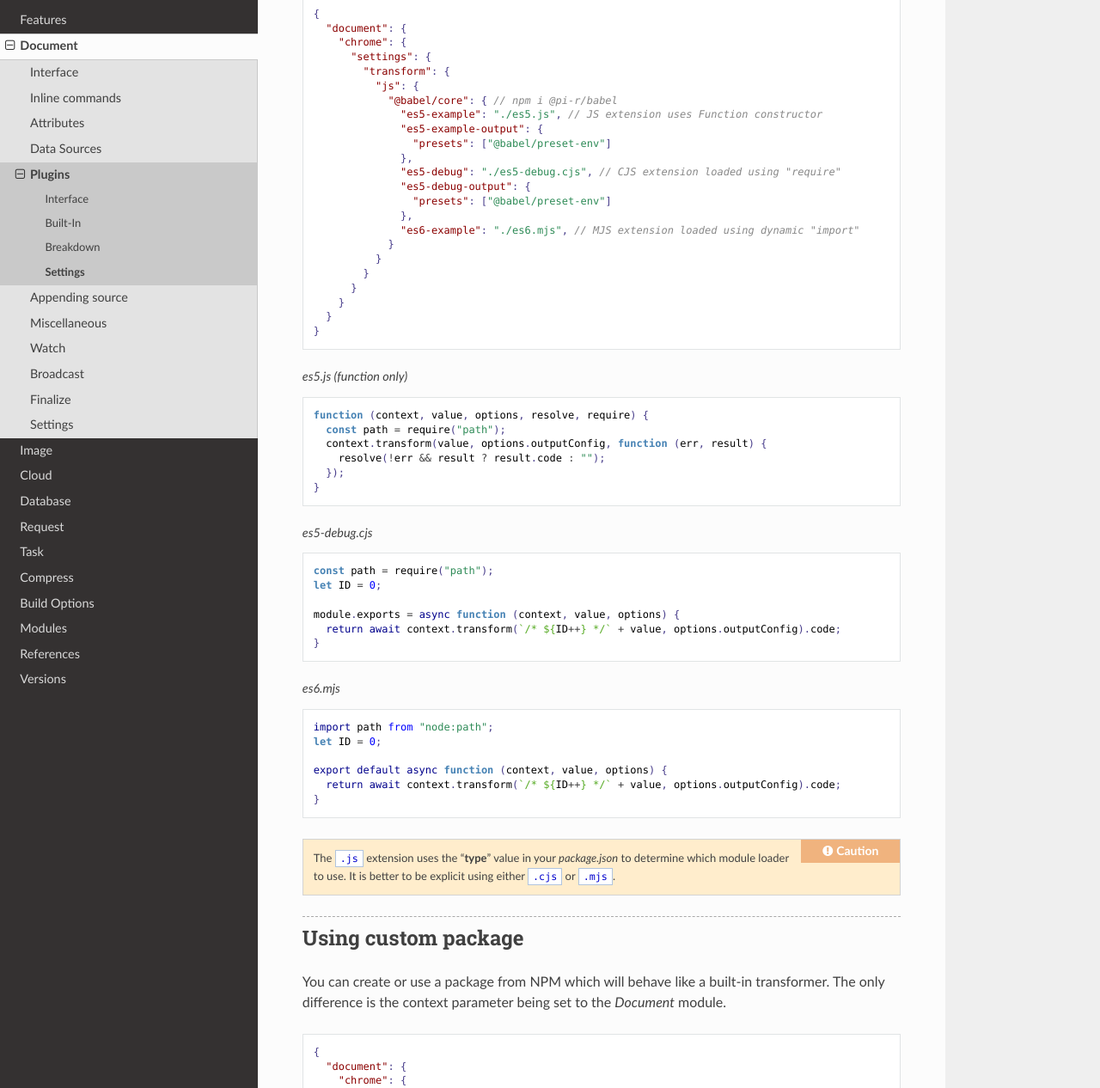
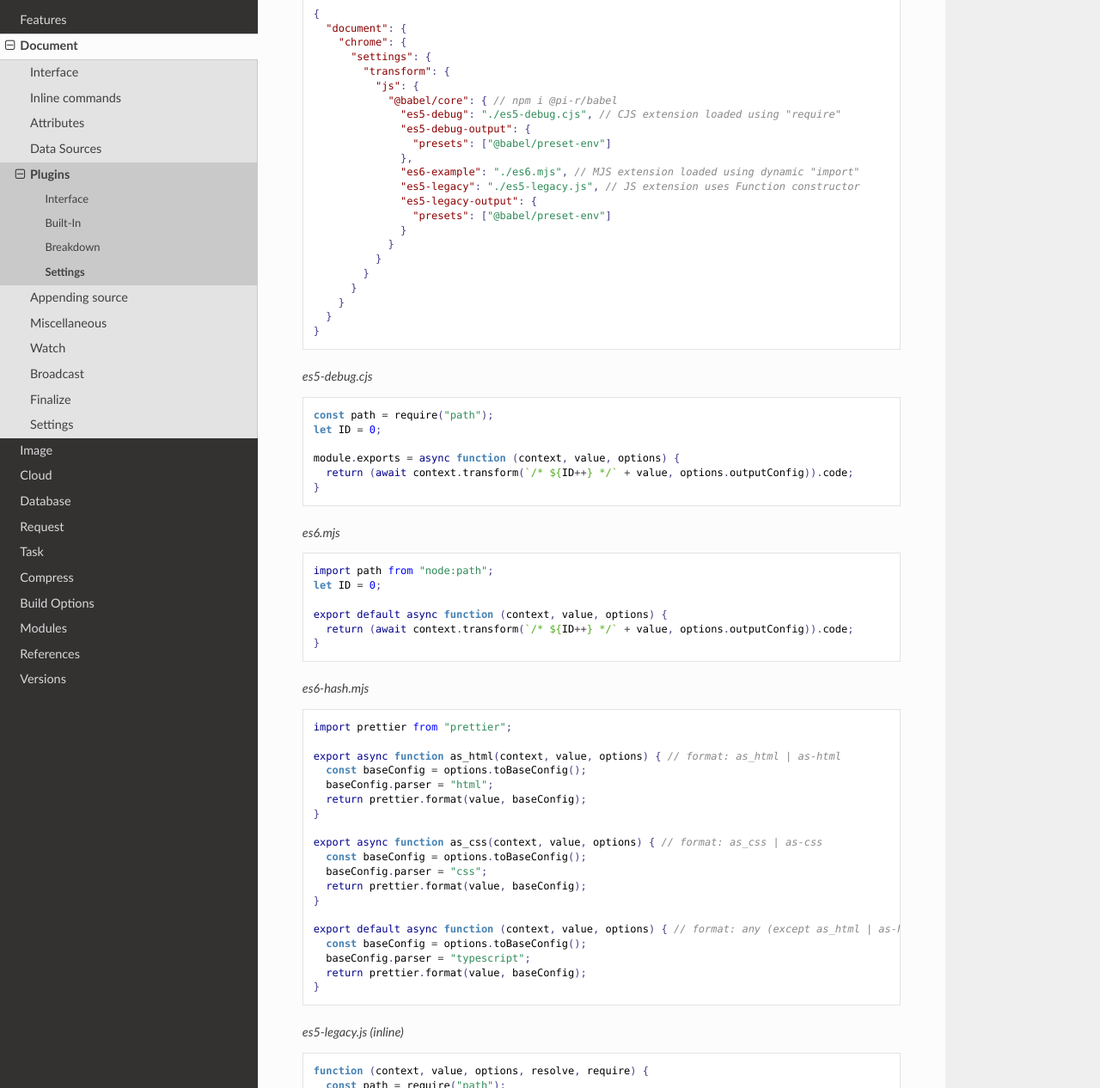
Before and after one commit to anpham6/chrome-docs, a Sphinx documentation site: the page built from source/document/plugins/settings.rst, in a window 1280 px wide and 1400 px high, scrolled down 2627 px, cut to the strip 134-1400 px from the top of the window. Shown: the whole strip at 86% size. Built offline with Sphinx 7.4.7 and the Read the Docs theme 3.1.0, drawn with Linux system fonts in a browser that asks for light colours.

Commit message:
Document: Code block for hash based transform plugins.

```diff
--- a/source/document/plugins/settings.rst
+++ b/source/document/plugins/settings.rst
@@ -154,15 +154,15 @@ Using local file
           "transform": {
             "js": {
               "@babel/core": { // npm i @pi-r/babel
-                "es5-example": "./es5.js", // JS extension uses Function constructor
-                "es5-example-output": {
-                  "presets": ["@babel/preset-env"]
-                },
                 "es5-debug": "./es5-debug.cjs", // CJS extension loaded using "require"
                 "es5-debug-output": {
                   "presets": ["@babel/preset-env"]
                 },
                 "es6-example": "./es6.mjs", // MJS extension loaded using dynamic "import"
+                "es5-legacy": "./es5-legacy.js", // JS extension uses Function constructor
+                "es5-legacy-output": {
+                  "presets": ["@babel/preset-env"]
+                }
               }
             }
           }
@@ -172,23 +172,13 @@ Using local file
   }
 
 .. code-block:: javascript
-  :caption: es5.js (function only)
-
-  function (context, value, options, resolve, require) {
-    const path = require("path");
-    context.transform(value, options.outputConfig, function (err, result) {
-      resolve(!err && result ? result.code : "");
-    });
-  }
-
-.. code-block:: javascript
   :caption: es5-debug.cjs
 
   const path = require("path");
   let ID = 0;
 
   module.exports = async function (context, value, options) {
-    return await context.transform(`/* ${ID++} */` + value, options.outputConfig).code;
+    return (await context.transform(`/* ${ID++} */` + value, options.outputConfig)).code;
   }
 
 .. code-block:: javascript
@@ -198,7 +188,42 @@ Using local file
   let ID = 0;
 
   export default async function (context, value, options) {
-    return await context.transform(`/* ${ID++} */` + value, options.outputConfig).code;
+    return (await context.transform(`/* ${ID++} */` + value, options.outputConfig)).code;
+  }
+
+.. _document-plugins-settings-es6-hash:
+
+.. code-block:: javascript
+  :caption: es6-hash.mjs
+
+  import prettier from "prettier";
+
+  export async function as_html(context, value, options) { // format: as_html | as-html
+    const baseConfig = options.toBaseConfig();
+    baseConfig.parser = "html";
+    return prettier.format(value, baseConfig);
+  }
+
+  export async function as_css(context, value, options) { // format: as_css | as-css
+    const baseConfig = options.toBaseConfig();
+    baseConfig.parser = "css";
+    return prettier.format(value, baseConfig);
+  }
+
+  export default async function (context, value, options) { // format: any (except as_html | as-html | as_css | as-css)
+    const baseConfig = options.toBaseConfig();
+    baseConfig.parser = "typescript";
+    return prettier.format(value, baseConfig);
+  }
+
+.. code-block:: javascript
+  :caption: es5-legacy.js (inline)
+
+  function (context, value, options, resolve, require) {
+    const path = require("path");
+    context.transform(value, options.outputConfig, function (err, result) {
+      resolve(!err && result ? result.code : "");
+    });
   }
 
 .. caution:: The ``.js`` extension uses the "**type**" value in your *package.json* to determine which module loader to use. It is better to be explicit using either ``.cjs`` or ``.mjs``.
--- a/source/modules/document.rst
+++ b/source/modules/document.rst
@@ -85,6 +85,10 @@ Interface
 
 Changelog
 =========
+
+.. versionadded:: 0.13.0
+
+  - Hash object based function transformers by :target:`format` name can be exported including a **default** export for :ref:`document plugins <document-plugins-settings-es6-hash>`.
 
 .. versionadded:: 0.12.0
 
```
Also changed, not shown: source/build.rst (+5 -10 lines), source/modules/cloud.rst (line endings or trailing spaces).
